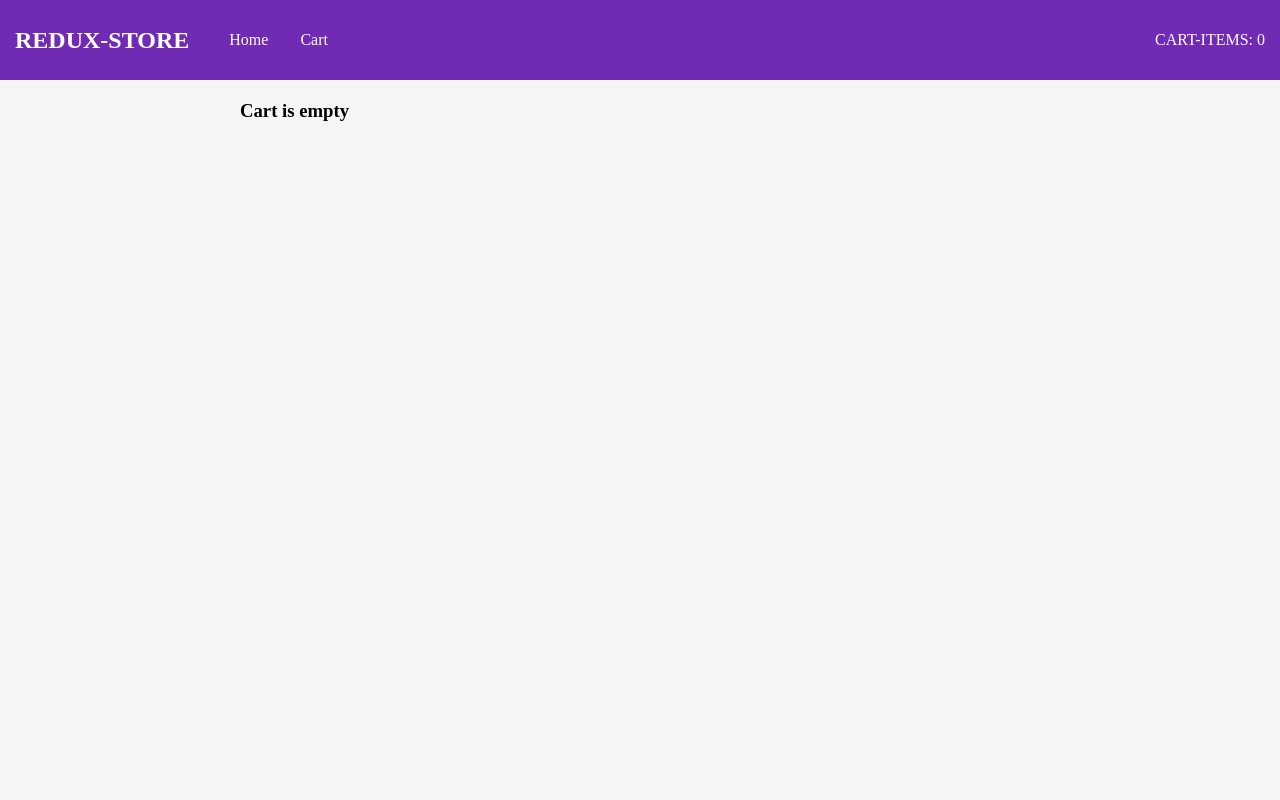
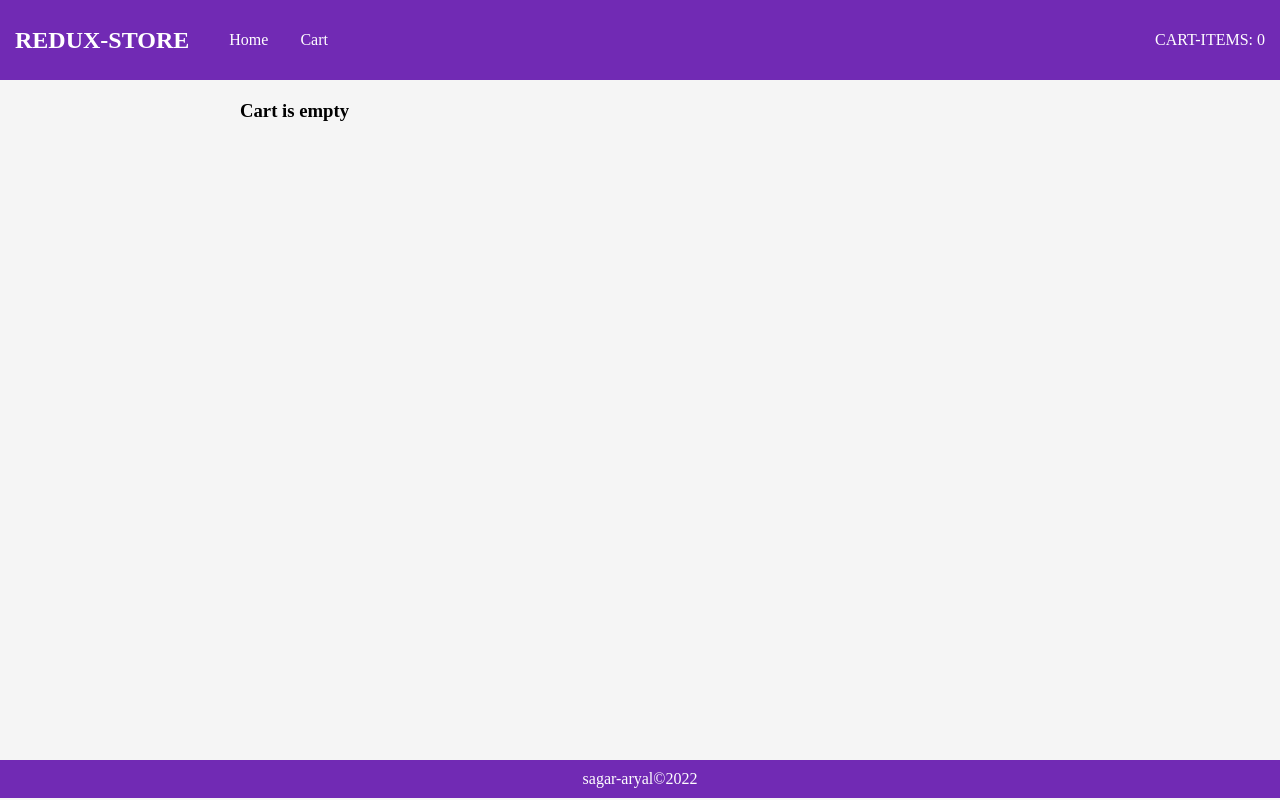
Before and after one commit to sagar-aryal/redux-store, a React (Create React App) app: page /cart in a window 1280 px wide. Built offline with nearby package versions, Linux system fonts and the light colour scheme.

Commit message:
Finalized app

```diff
--- a/src/App.js
+++ b/src/App.js
@@ -6,6 +6,7 @@ import { store } from "./redux/store";
 import NavBar from "./components/NavBar";
 import Cart from "./pages/Cart";
 import Home from "./pages/Home";
+import Footer from "./components/Footer";
 
 const App = () => {
   return (
@@ -17,6 +18,7 @@ const App = () => {
             <Route path="/" element={<Home />} />
             <Route path="/cart" element={<Cart />} />
           </Routes>
+          <Footer />
         </Router>
       </Provider>
     </div>
--- /dev/null
+++ b/src/components/Footer/index.js
@@ -0,0 +1,7 @@
+import React from "react";
+
+const Footer = () => {
+  return <footer>sagar-aryal&#169;2022</footer>;
+};
+
+export default Footer;
--- a/src/index.css
+++ b/src/index.css
@@ -111,6 +111,7 @@ main h3 {
 
 .cartWrapper {
   max-width: 800px;
+  min-height: 80vh;
   margin: 20px auto;
 }
 
@@ -142,7 +143,9 @@ main h3 {
   height: 60px;
 }
 
-.total {
-  text-align: right;
-  margin-right: 15px;
+footer {
+  background-color: rgb(113, 42, 180);
+  color: white;
+  text-align: center;
+  padding: 10px 0;
 }
--- a/src/pages/Cart/index.js
+++ b/src/pages/Cart/index.js
@@ -5,6 +5,7 @@ import {
   decrementQuantity,
   incrementQuantity,
   remove,
+  clear,
 } from "../../redux/features/cartSlice";
 
 const Cart = () => {
@@ -44,7 +45,12 @@ const Cart = () => {
         ))}
       </div>
       {cartItems.length >= 1 ? (
-        <h3 className="total">Total: ${total}</h3>
+        <>
+          <h3 className="total">Total: ${parseFloat(total).toFixed(2)}</h3>
+          <button className="btn" onClick={() => dispatch(clear())}>
+            clear all
+          </button>
+        </>
       ) : (
         <h3>Cart is empty</h3>
       )}
--- a/src/redux/features/cartSlice.js
+++ b/src/redux/features/cartSlice.js
@@ -47,9 +47,18 @@ const cartSlice = createSlice({
       state.quantity = quantity;
       state.total = total;
     },
+    clear: (state, action) => {
+      state.cartItems = [];
+    },
   },
 });
 
-export const { add, incrementQuantity, decrementQuantity, remove, total } =
-  cartSlice.actions;
+export const {
+  add,
+  incrementQuantity,
+  decrementQuantity,
+  remove,
+  total,
+  clear,
+} = cartSlice.actions;
 export default cartSlice.reducer;
```
